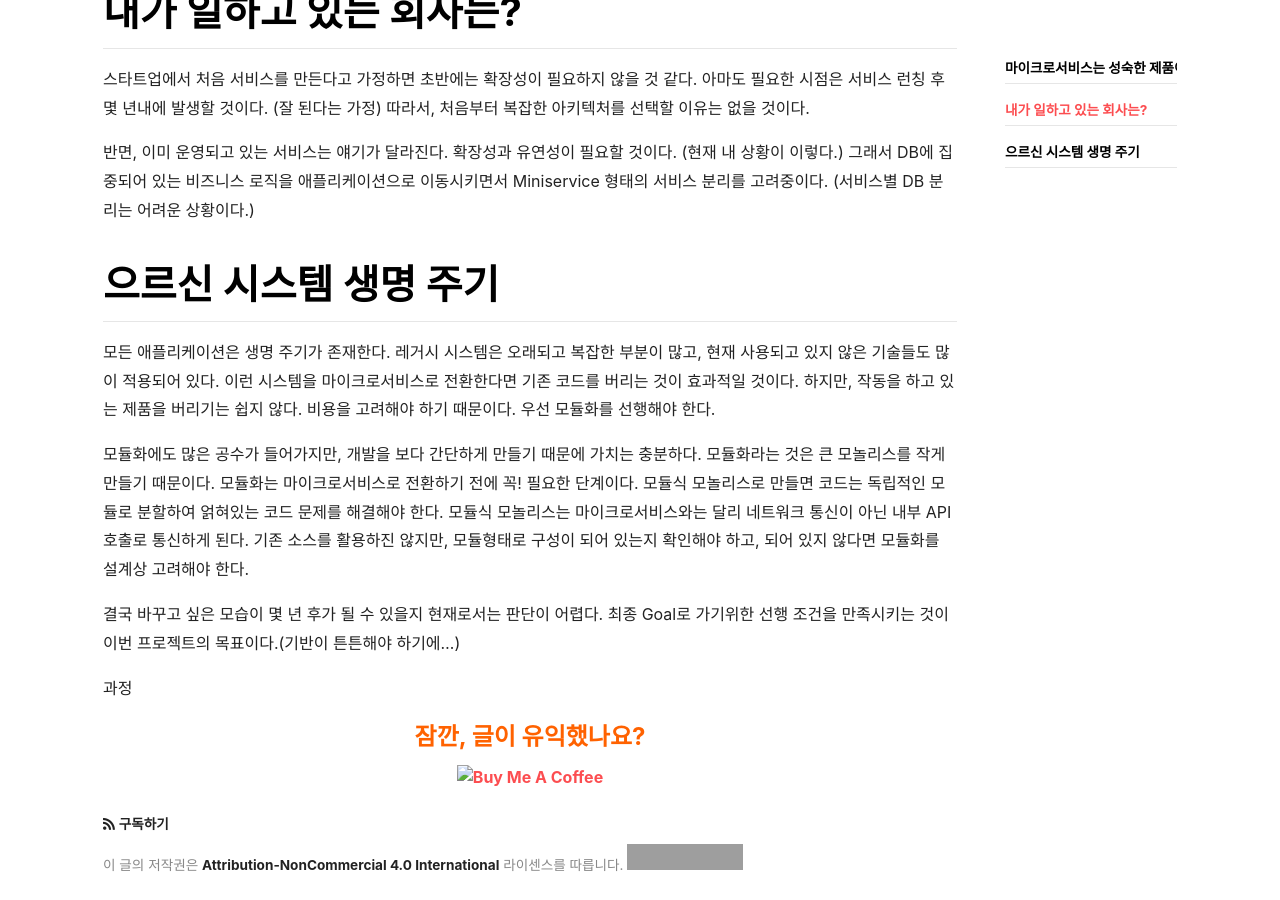
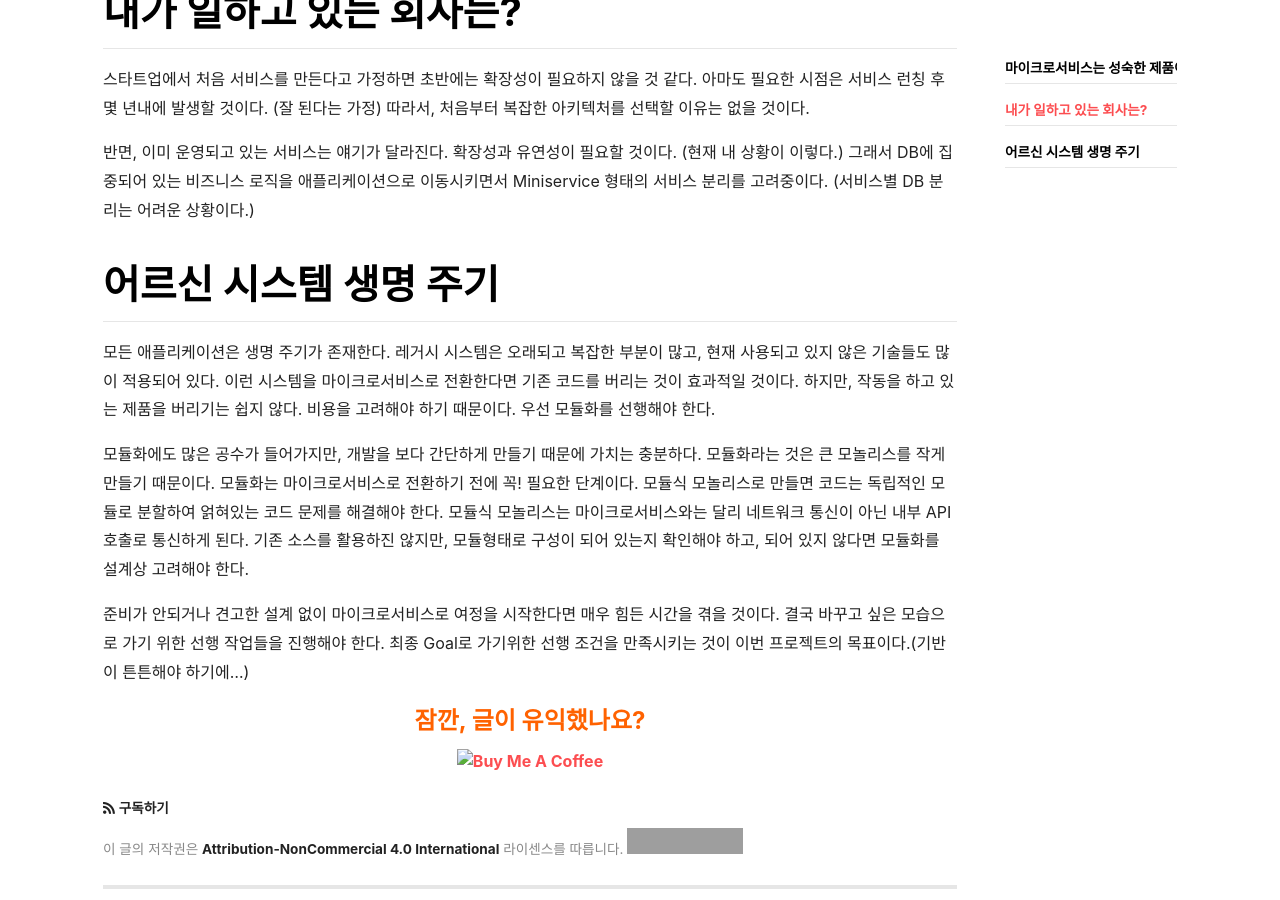
Before and after one commit to giljae/giljae.github.io, a Jekyll site: the page built from _posts/2022-08-17-레거시 시스템 구조개선 고민.md, in a window 1280 px wide and 900 px high, scrolled down 950 px. Built offline with Jekyll 4.4.1, drawn with Linux system fonts in a browser that asks for light colours; comment, search, counter and statistics services are not loaded; grey boxes are pictures that could not be loaded.

Commit message:
Update 2022-08-17-레거시 시스템 구조개선 고민.md

```diff
--- a/_posts/2022-08-17-레거시 시스템 구조개선 고민.md
+++ b/_posts/2022-08-17-레거시 시스템 구조개선 고민.md
@@ -26,7 +26,7 @@
 반면, 이미 운영되고 있는 서비스는 얘기가 달라진다. 확장성과 유연성이 필요할 것이다. (현재 내 상황이 이렇다.)
 그래서 DB에 집중되어 있는 비즈니스 로직을 애플리케이션으로 이동시키면서 Miniservice 형태의 서비스 분리를 고려중이다. (서비스별 DB 분리는 어려운 상황이다.)
 
-# 으르신 시스템 생명 주기
+# 어르신 시스템 생명 주기
 모든 애플리케이션은 생명 주기가 존재한다. 레거시 시스템은 오래되고 복잡한 부분이 많고, 현재 사용되고 있지 않은 기술들도 많이 적용되어 있다. 이런 시스템을 마이크로서비스로 전환한다면 기존 코드를 버리는 것이 효과적일 것이다.
 하지만, 작동을 하고 있는 제품을 버리기는 쉽지 않다. 비용을 고려해야 하기 때문이다. 우선 모듈화를 선행해야 한다.
 
@@ -35,6 +35,5 @@
 모듈식 모놀리스는 마이크로서비스와는 달리 네트워크 통신이 아닌 내부 API 호출로 통신하게 된다.
 기존 소스를 활용하진 않지만, 모듈형태로 구성이 되어 있는지 확인해야 하고, 되어 있지 않다면 모듈화를 설계상 고려해야 한다.
 
-결국 바꾸고 싶은 모습이 몇 년 후가 될 수 있을지 현재로서는 판단이 어렵다. 최종 Goal로 가기위한 선행 조건을 만족시키는 것이 이번 프로젝트의 목표이다.(기반이 튼튼해야 하기에...)
-
-과정
+준비가 안되거나 견고한 설계 없이 마이크로서비스로 여정을 시작한다면 매우 힘든 시간을 겪을 것이다.
+결국 바꾸고 싶은 모습으로 가기 위한 선행 작업들을 진행해야 한다. 최종 Goal로 가기위한 선행 조건을 만족시키는 것이 이번 프로젝트의 목표이다.(기반이 튼튼해야 하기에...)
```
